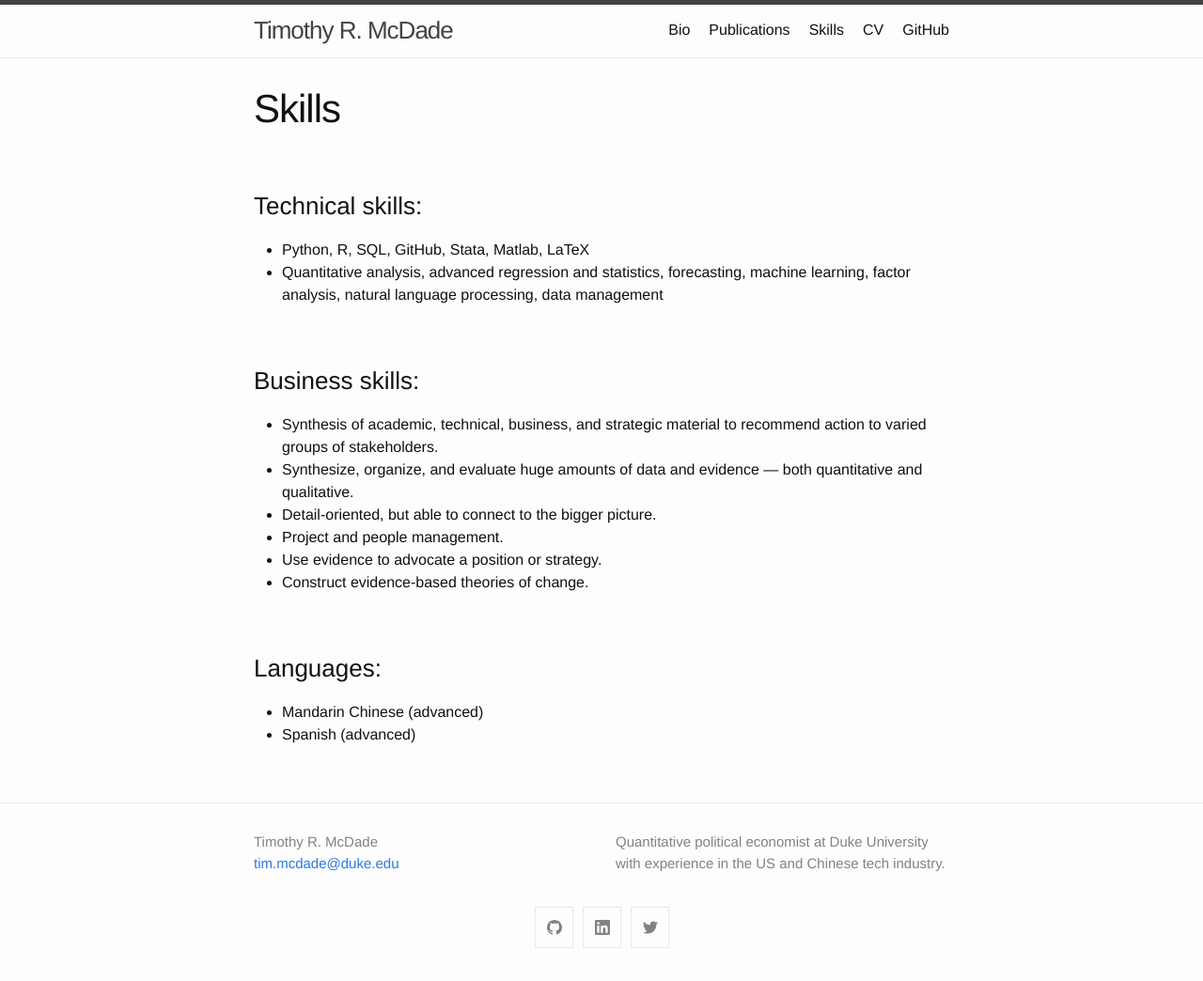
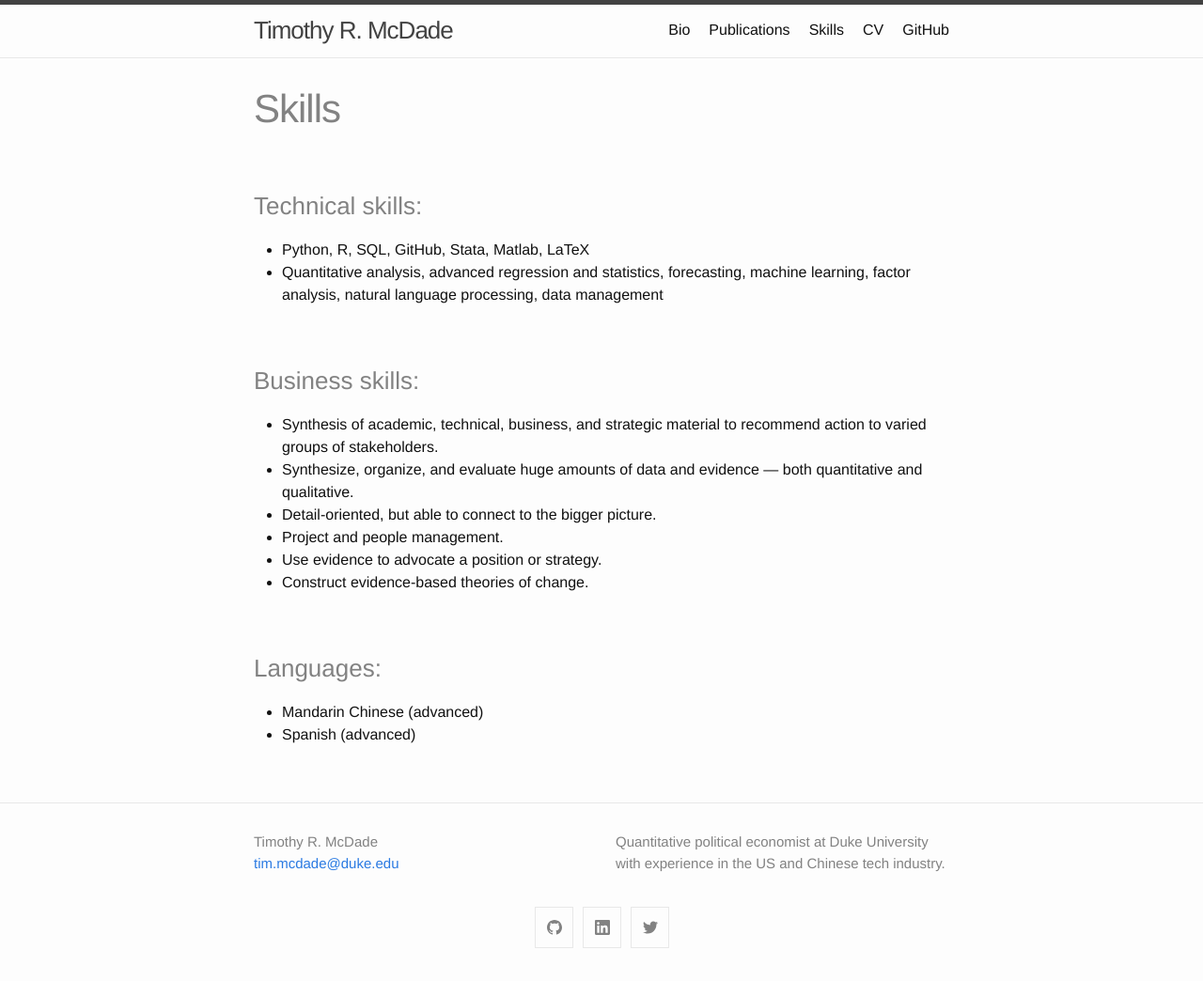
Before and after one commit to trmcdade/trmcdade.github.io, a Jekyll site: the page built from skills.md, in a window 1280 px wide. Shown: the whole page at 94% size. Built offline with Jekyll 4.4.1, drawn with Linux system fonts in a browser that asks for light colours; our own code applies the rules of GitHub Pages for plain Markdown files.

Commit message:
headings

```diff
--- a/_sass/minima/_base.scss
+++ b/_sass/minima/_base.scss
@@ -104,9 +104,9 @@ li {
  */
 h1, h2, h3, h4, h5, h6 {
   font-weight: $base-font-weight;
+  font-family: $heading-family; //comment this one out if you want
+  color: $brand-color; //comment this one out if you want
 }
-
-
 
 /**
  * Links
--- a/_sass/minima/initialize.scss
+++ b/_sass/minima/initialize.scss
@@ -6,6 +6,7 @@ $base-font-family: "Merriweather", "Helvetica Neue", Arial, sans-serif;
 // $base-font-family: "Helvetica Neue", Helvetica, sans-serif !default;
 // $base-font-family: "Times New Roman", Times, serif !default;
 // $base-font-family: -apple-system, BlinkMacSystemFont, "Segoe UI", "Segoe UI Symbol", "Segoe UI Emoji", "Apple Color Emoji", Roboto, Helvetica, Arial, sans-serif !default;
+$heading-family: "Montserrat", "Helvetica Neue", Arial, sans-serif;
 $code-font-family: "Menlo", "Inconsolata", "Consolas", "Roboto Mono", "Ubuntu Mono", "Liberation Mono", "Courier New", monospace;
 $base-font-size:   16px !default;
 $base-font-weight: 400 !default;
```
